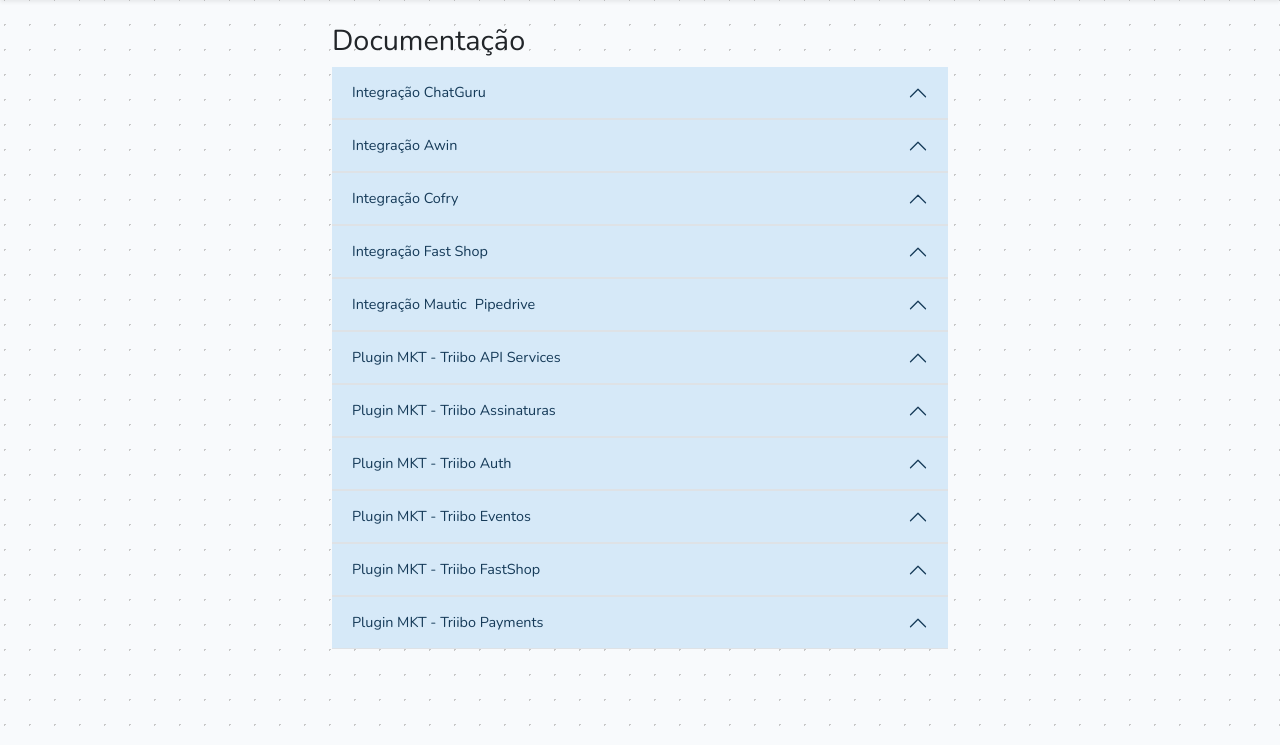
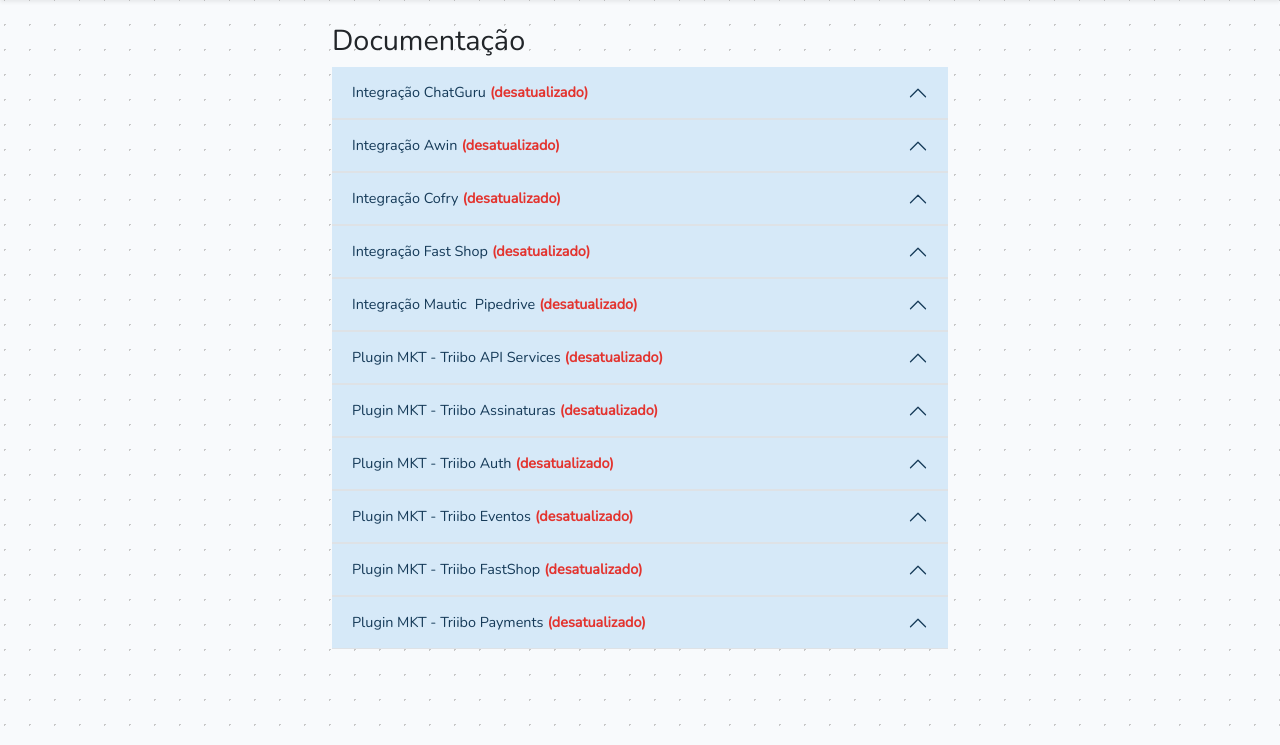
Before and after one commit to CostaMateus/triibo-gateway-php, a Laravel app: page /documentacao in a window 1280 px wide. Shown: the part 55-800 px from the top of the page. Run offline with Laravel 12, Linux system fonts and the light colour scheme; a user stored in the database is signed in; data comes from the database, SQL or seed files in the repository; style sheets or scripts are compiled from the project's sources.

Commit message:
upd: doc desatualizada

```diff
--- a/resources/views/doc_parts/awin.blade.php
+++ b/resources/views/doc_parts/awin.blade.php
@@ -5,6 +5,7 @@
                 data-bs-toggle="collapse" data-bs-target="#collapseAwin"
                 aria-expanded="true" aria-controls="collapseAwin" >
                 Integração Awin
+                <span class="text-danger fw-bold ps-1" >(desatualizado)</span>
             </button>
         </p>
         <div id="collapseAwin" class="accordion-collapse collapse" aria-labelledby="headingAwin" data-bs-parent="#accordionTriibo" >
--- a/resources/views/doc_parts/chatguru.blade.php
+++ b/resources/views/doc_parts/chatguru.blade.php
@@ -5,6 +5,7 @@
                 data-bs-toggle="collapse" data-bs-target="#collapseChatGuru"
                 aria-expanded="true" aria-controls="collapseChatGuru" >
                 Integração ChatGuru
+                <span class="text-danger fw-bold ps-1" >(desatualizado)</span>
             </button>
         </p>
         <div id="collapseChatGuru" class="accordion-collapse collapse" aria-labelledby="headingChatGuru" data-bs-parent="#accordionTriibo" >
--- a/resources/views/doc_parts/cofry.blade.php
+++ b/resources/views/doc_parts/cofry.blade.php
@@ -5,6 +5,7 @@
                 data-bs-toggle="collapse" data-bs-target="#collapseCofry"
                 aria-expanded="true" aria-controls="collapseCofry" >
                 Integração Cofry
+                <span class="text-danger fw-bold ps-1" >(desatualizado)</span>
             </button>
         </p>
         <div id="collapseCofry" class="accordion-collapse collapse" aria-labelledby="headingCofry" data-bs-parent="#accordionTriibo" >
--- a/resources/views/doc_parts/fastshop.blade.php
+++ b/resources/views/doc_parts/fastshop.blade.php
@@ -5,6 +5,7 @@
                 data-bs-toggle="collapse" data-bs-target="#collapseFastshop"
                 aria-expanded="true" aria-controls="collapseFastshop" >
                 Integração Fast Shop
+                <span class="text-danger fw-bold ps-1" >(desatualizado)</span>
             </button>
         </p>
         <div id="collapseFastshop" class="accordion-collapse collapse" aria-labelledby="headingFastshop" data-bs-parent="#accordionTriibo" >
--- a/resources/views/doc_parts/mautic.blade.php
+++ b/resources/views/doc_parts/mautic.blade.php
@@ -5,6 +5,7 @@
                 data-bs-toggle="collapse" data-bs-target="#collapseMauticPipe"
                 aria-expanded="true" aria-controls="collapseMauticPipe" >
                 Integração Mautic <i class="bi bi-arrow-left px-1" ></i> Pipedrive
+                <span class="text-danger fw-bold ps-1" >(desatualizado)</span>
             </button>
         </p>
         <div id="collapseMauticPipe" class="accordion-collapse collapse" aria-labelledby="headingMauticPipe" data-bs-parent="#accordionTriibo" >
--- a/resources/views/doc_parts/plugin-triibo-api-services.blade.php
+++ b/resources/views/doc_parts/plugin-triibo-api-services.blade.php
@@ -5,6 +5,7 @@
                 data-bs-toggle="collapse" data-bs-target="#collapsePluginApiServices"
                 aria-expanded="true" aria-controls="collapsePluginApiServices" >
                 Plugin MKT - Triibo API Services
+                <span class="text-danger fw-bold ps-1" >(desatualizado)</span>
             </button>
         </p>
         <div id="collapsePluginApiServices" class="accordion-collapse collapse" aria-labelledby="headingPluginApiServices" data-bs-parent="#accordionTriibo" >
--- a/resources/views/doc_parts/plugin-triibo-assinaturas.blade.php
+++ b/resources/views/doc_parts/plugin-triibo-assinaturas.blade.php
@@ -5,6 +5,7 @@
                 data-bs-toggle="collapse" data-bs-target="#collapsePluginAssinaturas"
                 aria-expanded="true" aria-controls="collapsePluginAssinaturas" >
                 Plugin MKT - Triibo Assinaturas
+                <span class="text-danger fw-bold ps-1" >(desatualizado)</span>
             </button>
         </p>
         <div id="collapsePluginAssinaturas" class="accordion-collapse collapse" aria-labelledby="headingPluginAssinaturas" data-bs-parent="#accordionTriibo" >
--- a/resources/views/doc_parts/plugin-triibo-auth.blade.php
+++ b/resources/views/doc_parts/plugin-triibo-auth.blade.php
@@ -5,6 +5,7 @@
                 data-bs-toggle="collapse" data-bs-target="#collapsePluginAuth"
                 aria-expanded="true" aria-controls="collapsePluginAuth" >
                 Plugin MKT - Triibo Auth
+                <span class="text-danger fw-bold ps-1" >(desatualizado)</span>
             </button>
         </p>
         <div id="collapsePluginAuth" class="accordion-collapse collapse" aria-labelledby="headingPluginAuth" data-bs-parent="#accordionTriibo" >
--- a/resources/views/doc_parts/plugin-triibo-eventos.blade.php
+++ b/resources/views/doc_parts/plugin-triibo-eventos.blade.php
@@ -5,6 +5,7 @@
                 data-bs-toggle="collapse" data-bs-target="#collapsePluginEventos"
                 aria-expanded="true" aria-controls="collapsePluginEventos" >
                 Plugin MKT - Triibo Eventos
+                <span class="text-danger fw-bold ps-1" >(desatualizado)</span>
             </button>
         </p>
         <div id="collapsePluginEventos" class="accordion-collapse collapse" aria-labelledby="headingPluginEventos" data-bs-parent="#accordionTriibo" >
--- a/resources/views/doc_parts/plugin-triibo-fastshop.blade.php
+++ b/resources/views/doc_parts/plugin-triibo-fastshop.blade.php
@@ -5,6 +5,7 @@
                 data-bs-toggle="collapse" data-bs-target="#collapsePluginFastShop"
                 aria-expanded="true" aria-controls="collapsePluginFastShop" >
                 Plugin MKT - Triibo FastShop
+                <span class="text-danger fw-bold ps-1" >(desatualizado)</span>
             </button>
         </p>
         <div id="collapsePluginFastShop" class="accordion-collapse collapse" aria-labelledby="headingPluginFastShop" data-bs-parent="#accordionTriibo" >
--- a/resources/views/doc_parts/plugin-triibo-payments.blade.php
+++ b/resources/views/doc_parts/plugin-triibo-payments.blade.php
@@ -5,6 +5,7 @@
             data-bs-toggle="collapse" data-bs-target="#collapsePluginPayments"
             aria-expanded="true" aria-controls="collapsePluginPayments" >
             Plugin MKT - Triibo Payments
+            <span class="text-danger fw-bold ps-1" >(desatualizado)</span>
         </button>
     </p>
     <div id="collapsePluginPayments" class="accordion-collapse collapse" aria-labelledby="headingPluginPayments" data-bs-parent="#accordionTriibo" >
```
